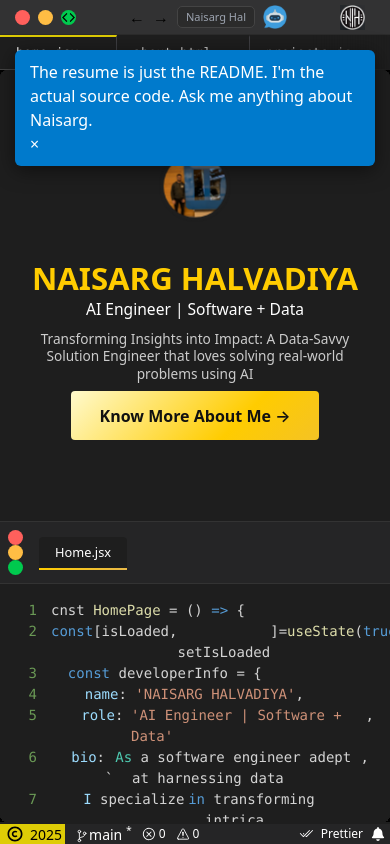
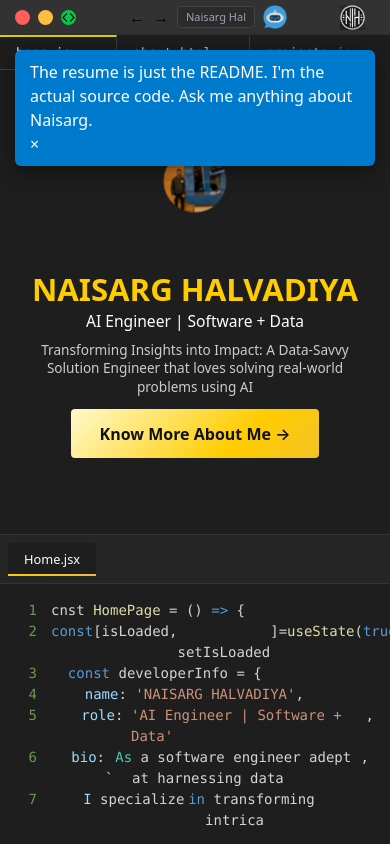
Before and after one commit to nh0397/Portfolio, a React (Create React App) app in the folder Frontend/vscode-themed/: page / in a window 390 px wide. Built offline with nearby package versions, Linux system fonts and the light colour scheme; no server answers; a web font is replaced by a local one.

Commit message:
Restore global flexbox layout, hide mobile scrollbars, and clean up Home UI

```diff
--- a/Frontend/vscode-themed/src/App.css
+++ b/Frontend/vscode-themed/src/App.css
@@ -3,24 +3,39 @@
   width: 100vw;
   display: flex;
   flex-direction: column;
-  overflow: hidden; /* Professional VS Code behavior for desktop */
+  overflow: hidden; /* VS Code behavior: Lock the frame */
   background-color: #1e1e1e;
 }
 
 .main-container {
   display: flex;
-  flex: 1;
+  flex: 1; /* Take all remaining space between TopBar and Footer */
   width: 100%;
   position: relative;
-  overflow: hidden; /* Professional VS Code behavior for desktop */
+  overflow: hidden;
 }
 
+/* GLOBAL MOBILE UI RESTORATION */
 @media (max-width: 768px) {
-  .App, .main-container {
-    overflow-y: auto; /* Allow scroll ONLY on mobile */
-    overflow-x: hidden !important;
-    height: auto !important;
-    min-height: 100dvh;
-    width: 100vw !important; /* Force 100vw */
+  .App {
+    height: 100dvh !important;
+    overflow: hidden !important;
+  }
+
+  /* Hide all scrollbars on mobile for clean look */
+  * {
+    scrollbar-width: none !important;
+    -ms-overflow-style: none !important;
+  }
+
+  *::-webkit-scrollbar {
+    display: none !important;
+  }
+
+  .main-container {
+    flex: 1 !important;
+    height: auto; /* Allow flex-grow to work */
+    overflow: hidden !important;
+    width: 100vw !important;
   }
 }
--- a/Frontend/vscode-themed/src/components/Content/Files/Home.css
+++ b/Frontend/vscode-themed/src/components/Content/Files/Home.css
@@ -15,6 +15,7 @@
   display: flex;
   width: 100%;
   max-width: 1200px;
+  height: 100%;
   max-height: 800px;
   border-radius: 8px;
   overflow: hidden;
@@ -104,9 +105,6 @@
   background-color: #252526;
   padding: 0.5rem;
   border-bottom: 1px solid #333;
-  display: flex;
-  align-items: center;
-  gap: 1rem;
 }
 
 .editor-tabs { display: flex; align-items: center; }
@@ -159,23 +157,17 @@
 
 @keyframes rotate { from { transform: rotate(0deg); } to { transform: rotate(360deg); } }
 
-/* MOBILE REFACTOR (The Art of Responsiveness) */
+/* MOBILE REFACTOR (TRUE APP SHELL) */
 @media (max-width: 768px) {
   .hero-container {
-    height: auto !important;
-    padding: 2rem 1.5rem !important;
+    height: 100% !important; /* Fill the flex container exactly */
+    padding: 0 !important;
     display: block;
-    overflow-y: visible !important;
+    overflow: hidden !important; /* Frame Lock */
     width: 100vw !important;
-    box-sizing: border-box;
   }
 
-  /* Specific Home Page 60/40 Split (Mathematical Scroll-Lock) */
   .hero-container.home-page {
-    /* MATH: 100dvh - 35px(TopBar) - 35px(TabBar) - 22px(Footer) = 92px */
-    height: calc(100dvh - 92px) !important;
-    overflow: hidden !important;
-    padding: 0 !important;
     display: flex;
     flex-direction: column;
   }
@@ -184,13 +176,15 @@
     flex-direction: column !important;
     height: 100% !important;
     width: 100% !important;
-    display: flex;
+    max-height: none !important;
+    box-shadow: none;
+    border-radius: 0;
   }
 
   .hero-container.home-page .hero-left {
     height: 60% !important;
     width: 100% !important;
-    padding: 1rem !important;
+    padding: 1.2rem !important;
     justify-content: center;
     overflow-y: hidden !important;
   }
@@ -198,32 +192,31 @@
   .hero-container.home-page .code-editor {
     height: 40% !important;
     width: 100% !important;
-    margin-top: 0;
-    padding-bottom: 0;
+    border-left: none !important;
+    border-top: 1px solid #333;
     overflow-y: auto !important;
-    border-top: 1px solid #333;
-    border-left: none !important;
   }
 
-  /* Stabilize Bio Typography to avoid "dancing" */
+  /* Stabilize Typography */
   .hero-container.home-page .hero-text p {
-    font-size: clamp(0.75rem, 3.5vw, 0.9rem) !important;
-    line-height: 1.3 !important;
-    margin-bottom: 0.5rem !important;
+    font-size: clamp(0.75rem, 3.5vw, 0.85rem) !important;
+    line-height: 1.35 !important;
+    margin-bottom: 0.8rem !important;
   }
 
   .hero-container.home-page .profile-photo {
     width: clamp(70px, 15vw, 90px);
     height: clamp(70px, 15vw, 90px);
+    margin-bottom: 1rem;
   }
 
   .hero-container.home-page .gradient-text {
-    font-size: clamp(1.6rem, 8vw, 2.1rem) !important;
+    font-size: clamp(1.6rem, 8vw, 2rem) !important;
     margin-bottom: 0.2rem;
   }
 
   .hero-container.home-page .hero-text h2 {
-     font-size: clamp(0.9rem, 4vw, 1rem) !important;
-     margin-bottom: 0.5rem;
+    font-size: clamp(0.9rem, 4vw, 1rem) !important;
+    margin-bottom: 0.5rem;
   }
 }
--- a/Frontend/vscode-themed/src/components/Content/Files/Home.jsx
+++ b/Frontend/vscode-themed/src/components/Content/Files/Home.jsx
@@ -48,18 +48,6 @@ function Home() {
   const [typedCode, setTypedCode] = useState(() =>
     homeVisited ? codeString : ""
   );
-
-  // JS Scroll Lock for Home Page on Mobile
-  useEffect(() => {
-    const isMobile = window.innerWidth <= 768;
-    if (isMobile) {
-      const originalStyle = window.getComputedStyle(document.body).overflow;
-      document.body.style.overflow = "hidden";
-      return () => {
-        document.body.style.overflow = originalStyle;
-      };
-    }
-  }, []);
 
   // Typewriter effect on first visit only
   useEffect(() => {
@@ -119,11 +107,6 @@ function Home() {
 
         <div className="code-editor">
           <div className="editor-header">
-            <div className="editor-buttons">
-              <div className="close-button"></div>
-              <div className="minimize-button"></div>
-              <div className="expand-button"></div>
-            </div>
             <div className="editor-tabs">
               <div className="editor-tab active">Home.jsx</div>
             </div>
```
